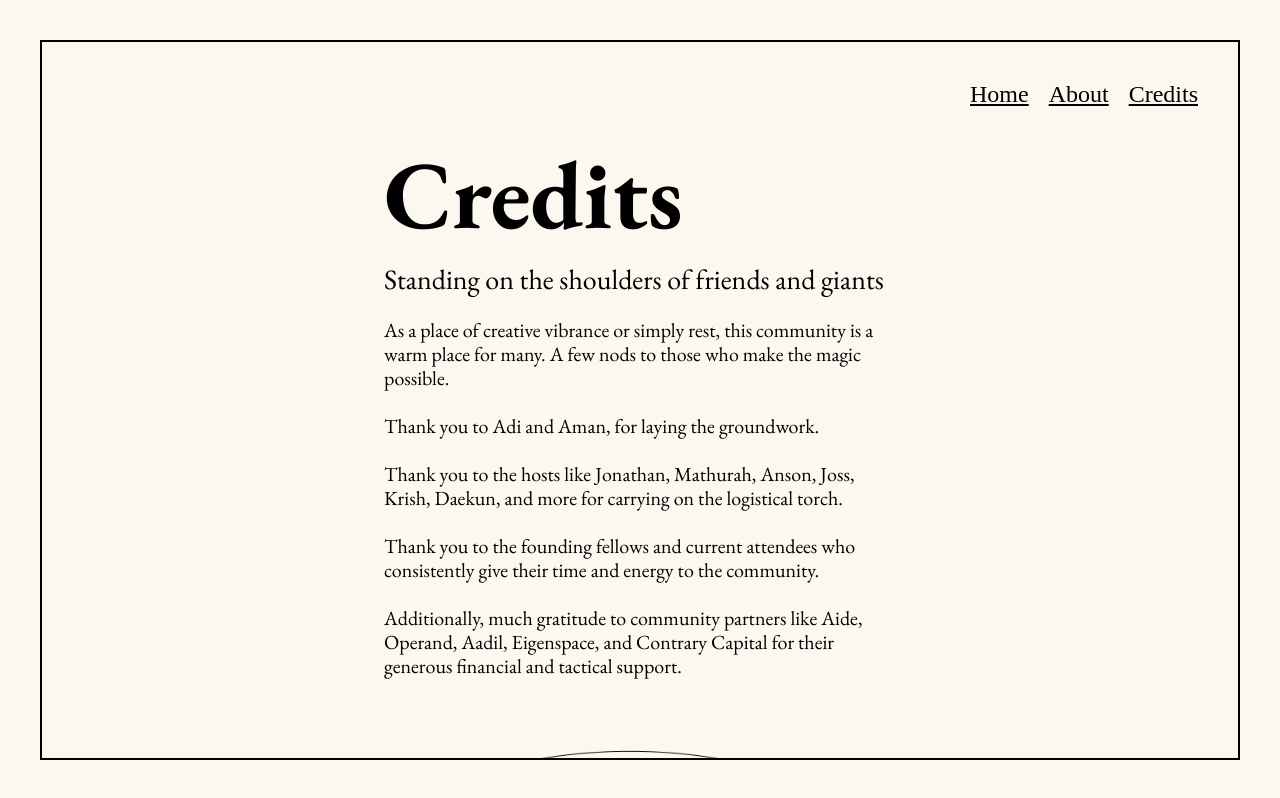
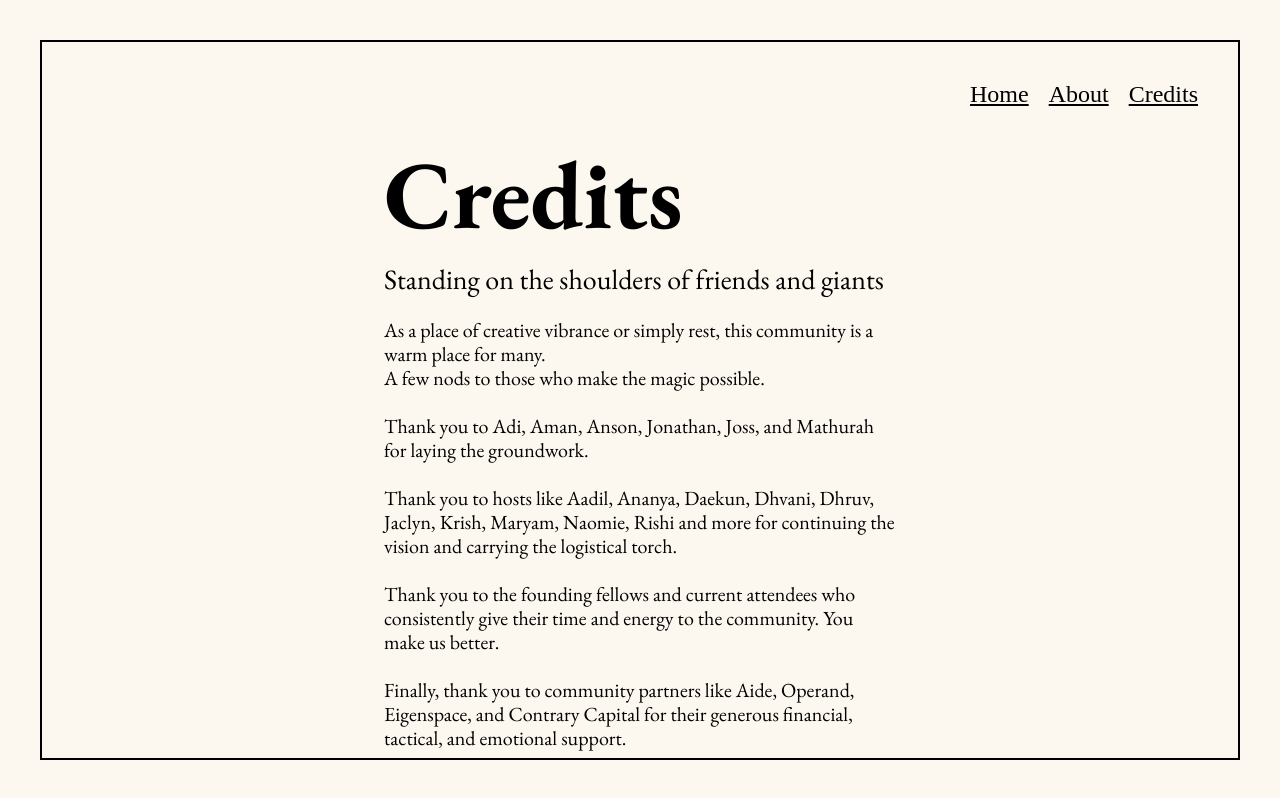
Before and after one commit to ansonyuu/socratica, a Next.js app: page /credits in a window 1280 px wide. Built offline with nearby package versions, Linux system fonts and the light colour scheme.

Commit message:
fix: update credits page

```diff
--- a/pages/credits.tsx
+++ b/pages/credits.tsx
@@ -8,22 +8,21 @@ const Home: NextPage = () => {
       <h4>Standing on the shoulders of friends and giants</h4>
 
       <p className="">
-        As a place of creative vibrance or simply rest, this community is a warm
-        place for many. A few nods to those who make the magic possible.
+        As a place of creative vibrance or simply rest, this community is a warm place for many. <br />
+        A few nods to those who make the magic possible.
         <br />
         <br />
-        Thank you to Adi and Aman, for laying the groundwork. <br />
+        Thank you to Adi, Aman, Anson, Jonathan, Joss, and Mathurah for laying the groundwork. <br />
         <br />
-        Thank you to the hosts like Jonathan, Mathurah, Anson, Joss, Krish,
-        Daekun, and more for carrying on the logistical torch.
+        Thank you to hosts like Aadil, Ananya, Daekun, Dhvani, Dhruv, Jaclyn, Krish, Maryam, Naomie,
+        Rishi and more for continuing the vision and carrying the logistical torch.
         <br />
         <br />
         Thank you to the founding fellows and current attendees who consistently
-        give their time and energy to the community.
+        give their time and energy to the community. You make us better.
         <br /> <br />
-        Additionally, much gratitude to community partners like Aide, Operand,
-        Aadil, Eigenspace, and Contrary Capital for their generous financial and
-        tactical support.
+        Finally, thank you to community partners like Aide, Operand,
+        Eigenspace, and Contrary Capital for their generous financial, tactical, and emotional support.
       </p>
     </div>
   );
```
